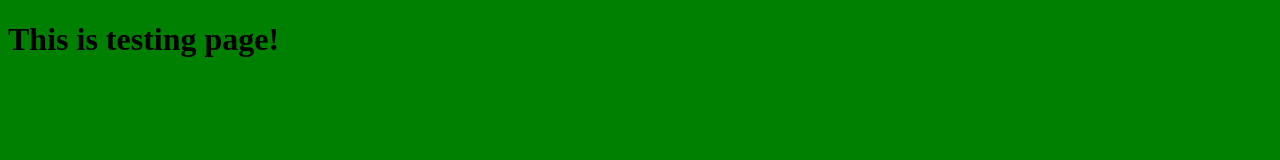
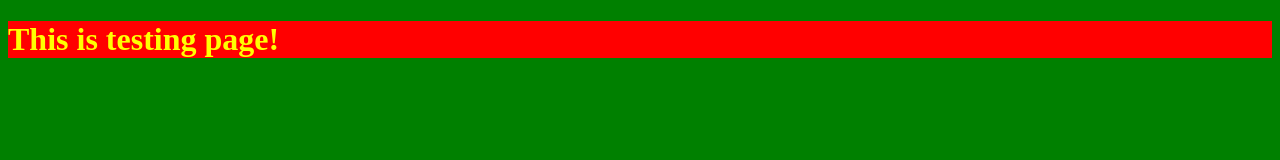
Before and after one commit to nay6060/to_do_list, a plain HTML site: page index.html in a window 1280 px wide. Drawn offline with Linux system fonts and the light colour scheme.

Commit message:
App basic color to h1 tag

```diff
--- a/index.html
+++ b/index.html
@@ -8,6 +8,12 @@
         body{
             background-color:green;
         }
+
+        h1{
+            font-size:2rem;
+            color:yellow;
+            background-color: red;
+        }
     </style>
 </head>
 <body>
```
